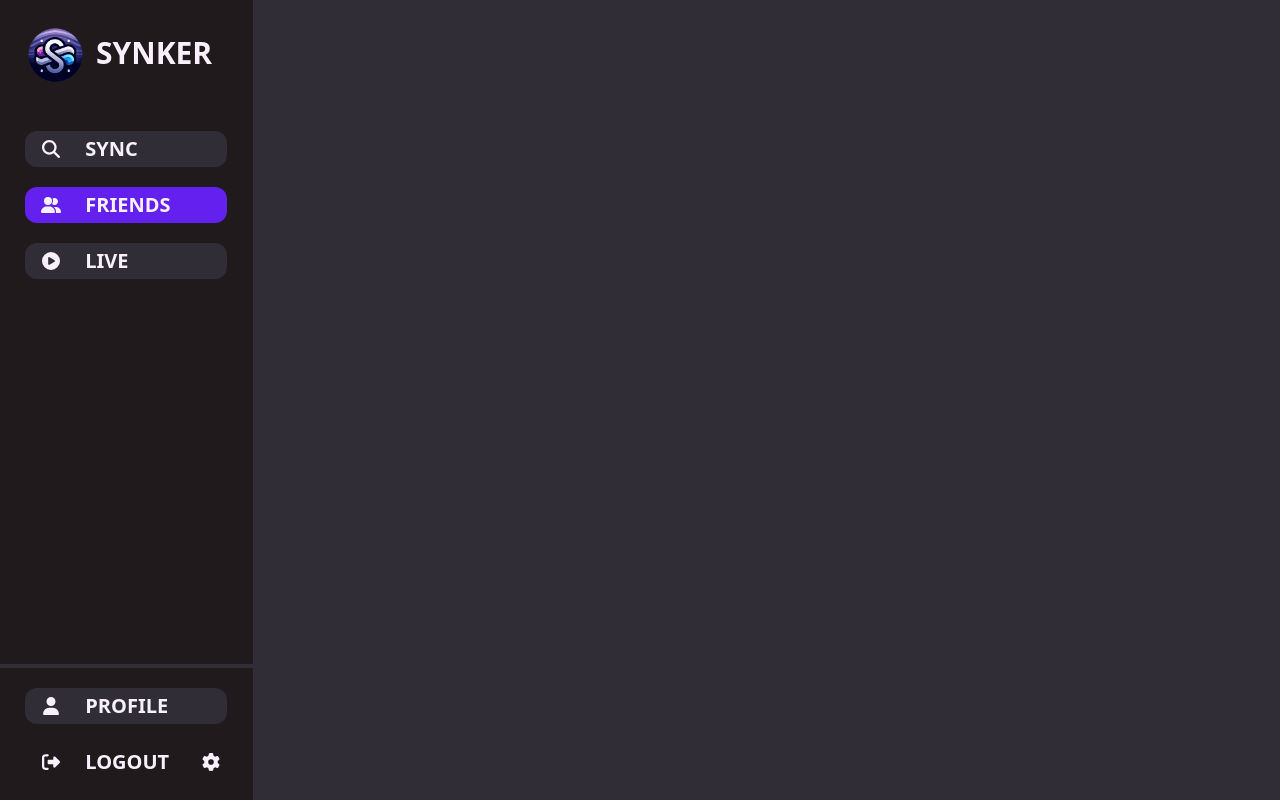
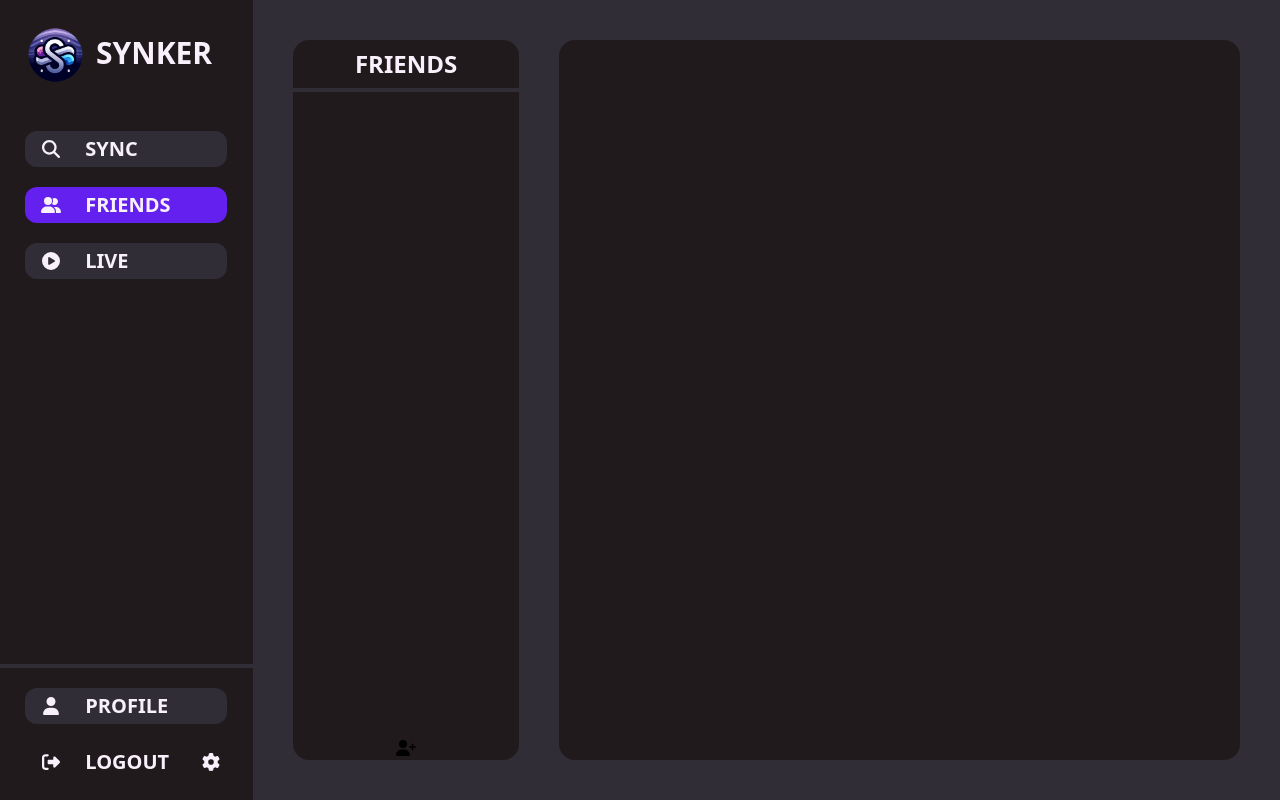
Before and after one commit to varangill/Synker, a React (Vite) app in the folder client/: page /friends in a window 1280 px wide. Built offline with nearby package versions, Linux system fonts and the light colour scheme; a web font is replaced by a local one.

Commit message:
add title component

```diff
--- a/client/src/types/Chat.tsx
+++ b/client/src/types/Chat.tsx
@@ -1,9 +1,15 @@
-import { GeneralUser } from "./User";
+import { GeneralUser, FriendUser } from "./User";
 
 type Message = {
   id: string;
+  content: string;
   sender: GeneralUser;
   time: Date;
+};
+
+type Friend = {
+  friend: FriendUser;
+  lastMessageSent: Date;
 };
 
 type Chat = {
@@ -11,7 +17,6 @@ type Chat = {
   members: GeneralUser[];
   active: boolean;
   messages: Message[];
-  lastMessageSent: Date;
 };
 
-export type { Chat };
+export type { Chat, Friend };
--- a/client/src/types/User.tsx
+++ b/client/src/types/User.tsx
@@ -32,4 +32,11 @@ type GeneralUser = {
   profilePicture: string;
 };
 
-export type { User, SyncUser, GeneralUser };
+type FriendUser = {
+  id: string;
+  username: string;
+  profilePicture: string;
+  active: boolean;
+};
+
+export type { User, SyncUser, GeneralUser, FriendUser };
--- /dev/null
+++ b/client/src/ui/components/common/Title.tsx
@@ -0,0 +1,13 @@
+interface TitleProps {
+  title: string;
+}
+
+const Title: React.FC<TitleProps> = ({ title }) => {
+  return (
+    <div className="title text-white font-bold items-center pt-2 pb-2 xl:text-2xl lg:text-2xl md:text-base sm:text-xl">
+      {title}
+    </div>
+  );
+};
+
+export default Title;
--- a/client/src/ui/components/friends/ChatWindow.tsx
+++ b/client/src/ui/components/friends/ChatWindow.tsx
@@ -0,0 +1,17 @@
+import { Chat } from "../../../types/Chat";
+interface ChatWindowProps {
+  chat: Chat;
+}
+
+const ChatWindow: React.FC<ChatWindowProps> = ({ chat }) => {
+  // TODO: Get the last opened chat messages to display first
+  return (
+    <div className="w-full h-full bg-gray-200 rounded-2xl">
+      {chat.messages.map((message, index) => (
+        <div key={index}>{message.content}</div>
+      ))}
+    </div>
+  );
+};
+
+export default ChatWindow;
--- a/client/src/ui/components/friends/FriendsList.tsx
+++ b/client/src/ui/components/friends/FriendsList.tsx
@@ -1,19 +1,34 @@
 import React, { useState } from "react";
-import { Chat } from "../../../types/Chat";
+import { FontAwesomeIcon } from "@fortawesome/react-fontawesome";
+import { faUserPlus } from "@fortawesome/free-solid-svg-icons";
+import { Friend } from "../../../types/Chat";
+import Title from "../common/Title";
 
 interface FriendsListProps {
-  chats: Chat[];
+  friend: Friend[];
 }
 
-const FriendsList: React.FC<FriendsListProps> = ({ chats }) => {
-  const [chatList, setChatList] = useState(chats);
+const FriendsList: React.FC<FriendsListProps> = ({ friend }) => {
+  const [friendList, setFriendList] = useState(friend);
+
+  // TODO: Add friend functionality
+  const addFriendClick = () => {
+    setFriendList([]);
+  };
+
   return (
-    <div>
-      <div>
-        {chatList.map((chat, index) => (
-          <div key={index}>{chat.id}</div>
+    <div className="rounded-2xl flex flex-col items-center bg-gray-200 w-1/3 h-full mr-10">
+      <Title title="FRIENDS" />
+      <div className="bg-gray-100 h-1 w-full"></div>
+      <div className="friend-list-container">
+        {friendList.map((user, index) => (
+          <div key={index}>{user.friend.id}</div>
         ))}
       </div>
+      <div className="flex flex-grow"></div>
+      <button onClick={addFriendClick}>
+        <FontAwesomeIcon icon={faUserPlus} />
+      </button>
     </div>
   );
 };
--- a/client/src/ui/components/live/CreateLobby.tsx
+++ b/client/src/ui/components/live/CreateLobby.tsx
@@ -1,5 +1,6 @@
 import { useState } from "react";
 import Dropdown from "../common/Dropdown";
+import Title from "../common/Title";
 import LobbyTag from "./LobbyTag";
 import { Lobby } from "../../../types/Lobby";
 import testUserList from "../../../mockData/testUserList.json"; // Assuming this is the list of test users
@@ -97,9 +98,7 @@ const CreateLobby = () => {
 
   return (
     <div className="lobby-creation-container rounded-2xl flex flex-col items-center bg-gray-200 w-full h-full">
-      <div className="lobby-creation-title flex text-white font-bold items-center p-2 xl:text-2xl lg:text-2xl md:text-base sm:text-xl">
-        LOBBY CREATION
-      </div>
+      <Title title="CREATE LOBBY" />
       <div className="title-line w-full bg-gray-100 h-1 mb-4"></div>
       <div className="flex flex-col justify-around w-4/5 h-full overflow-y-auto no-scrollbar pb-8">
         <div className="dropdown-container mb-4">
--- a/client/src/ui/components/live/GameSelection.tsx
+++ b/client/src/ui/components/live/GameSelection.tsx
@@ -1,5 +1,6 @@
 import { useState } from "react";
 import Dropdown from "../common/Dropdown";
+import Title from "../common/Title";
 
 const GameSelection = () => {
   const [selectedOption, setselectedOption] = useState<(string | number)[]>([]);
@@ -25,9 +26,7 @@ const GameSelection = () => {
 
   return (
     <div className="game-selection-container rounded-2xl flex flex-col items-center bg-gray-200 w-full h-fit">
-      <div className="game-selection-title flex text-white font-bold items-center p-2 xl:text-2xl lg:text-2xl md:text-base sm:text-xl">
-        GAME SELECTION
-      </div>
+      <Title title="GAME SELECTION" />
       <div className="title-line w-full bg-gray-100 h-1"></div>
       <div className="flex flex-col justify-evenly w-4/5 h-full">
         <div className="dropdown-container h-8 z-10 mt-6 mb-3">
--- a/client/src/ui/components/profile/Personality.tsx
+++ b/client/src/ui/components/profile/Personality.tsx
@@ -1,5 +1,6 @@
 import React, { useState, useEffect } from "react";
 import CancelSaveButton from "../common/CancelSaveButton";
+import Title from "../common/Title";
 import Slider from "rc-slider";
 import "rc-slider/assets/index.css";
 
@@ -107,9 +108,7 @@ const Personality: React.FC<PersonalityProps> = ({
 
   return (
     <div className="game-selection-container rounded-2xl flex flex-col items-center bg-gray-200 w-full">
-      <div className="title text-white font-bold items-center pt-2 pb-2 xl:text-2xl lg:text-2xl md:text-base sm:text-xl">
-        PERSONALITY
-      </div>
+      <Title title="PERSONALITY" />
       <div className="title-line w-full bg-gray-100 h-1"></div>
       <div className="w-full flex flex-col items-center justify-center p-5">
         <div className="w-full mb-10">
--- a/client/src/ui/components/profile/ProfileCarousel.tsx
+++ b/client/src/ui/components/profile/ProfileCarousel.tsx
@@ -1,5 +1,6 @@
 import React, { useEffect, useRef, useState } from "react";
 import Carousel from "react-multi-carousel";
+import Title from "../common/Title";
 import "react-multi-carousel/lib/styles.css";
 import { CarouselBundle } from "../../../types/Carousel";
 import CancelSaveButton from "../common/CancelSaveButton";
@@ -158,9 +159,7 @@ const ProfileCarousel: React.FC<ProfileCarouselProps> = ({ images, auth }) => {
 
   return (
     <div className="rounded-2xl flex flex-col items-center bg-gray-200 text-white w-full">
-      <div className="title flex text-white font-bold items-center p-2 xl:text-2xl lg:text-2xl md:text-base sm:text-xl">
-        PROFILE
-      </div>
+      <Title title="PROFILE" />
       <div className="title-line w-full bg-gray-100 h-1"></div>
       <div className={`w-full h-fit p-5 ${auth ? "h-fit" : ""}`}>
         <Carousel
--- a/client/src/ui/pages/FriendsPage.tsx
+++ b/client/src/ui/pages/FriendsPage.tsx
@@ -1,11 +1,25 @@
 import("../../App.css");
 import Navigation from "../components/common/Navigation";
+import FriendsList from "../components/friends/FriendsList";
+import ChatWindow from "../components/friends/ChatWindow";
 
 export default function FriendsPage() {
   return (
     <div className="App flex flex-row bg-gray-100 h-screen">
       <Navigation />
-      <div className="friends-screen-container flex flex-row w-full h-full flex-wrap overflow-y-scroll overflow-x-hidden p-10"></div>
+      <div className="friends-screen-container flex flex-row w-full h-full flex-wrap overflow-x-hidden p-10">
+        <div className="flex flex-row w-full">
+          <FriendsList friend={[]} />
+          <ChatWindow
+            chat={{
+              id: "",
+              members: [],
+              active: false,
+              messages: [],
+            }}
+          />
+        </div>
+      </div>
     </div>
   );
 }
```
Also changed, not shown: client/src/ui/components/live/LiveGame.tsx (+6 -7 lines).
